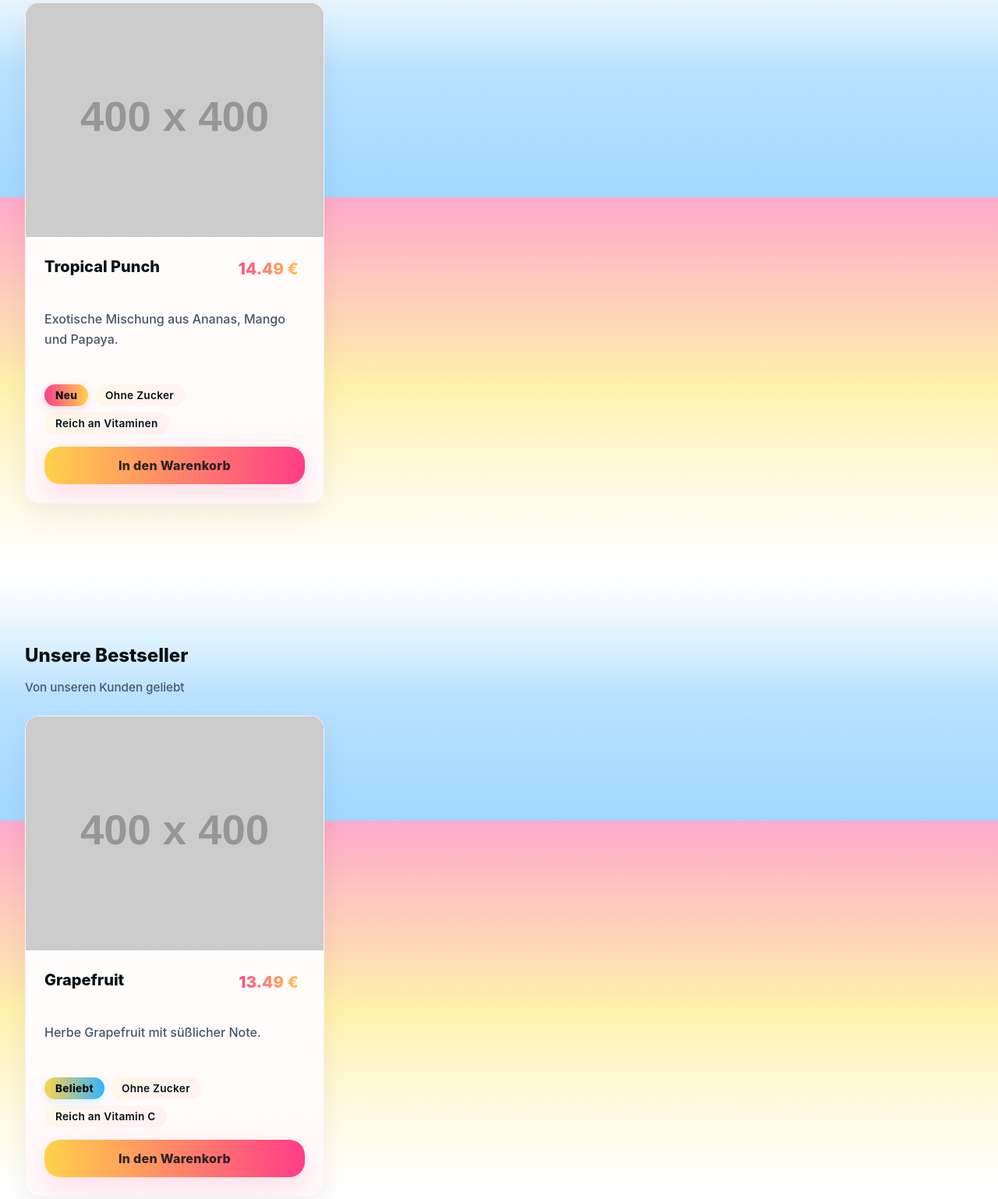
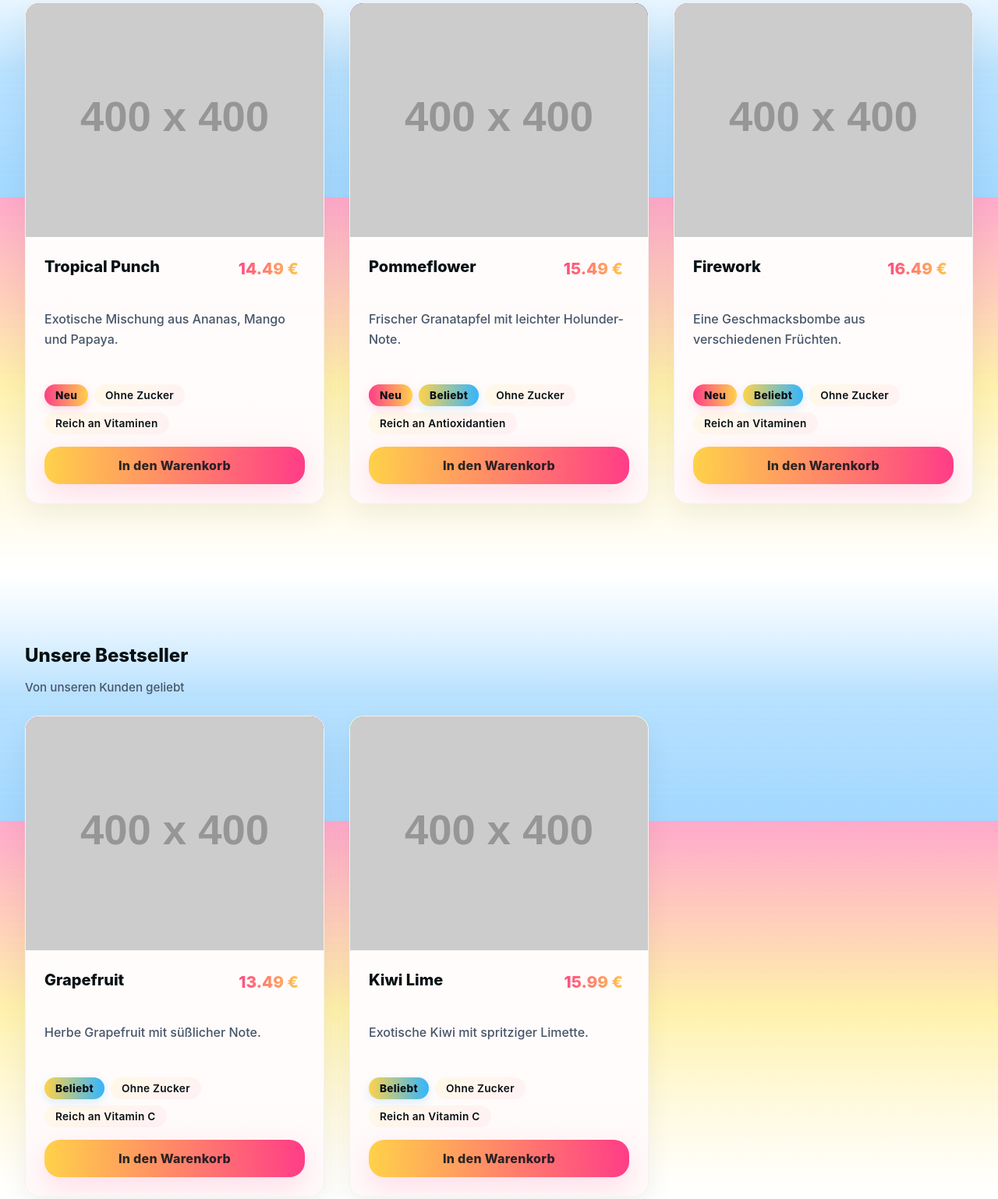
Before and after one commit to emilsan187/fruit-powder, a plain HTML site: page index.html in a window 1280 px wide. Shown: the part 1347-2885 px from the top of the page at 78% size. Drawn offline with Linux system fonts and the light colour scheme; placeholder pictures from the web are drawn by us.

Commit message:
a bit of a change and insta links

```diff
--- a/index.html
+++ b/index.html
@@ -62,7 +62,7 @@
     <footer class="site-footer">
       <div class="container footer-inner">
         <div>© <strong>Emil's Getränkepulver</strong></div>
-        <div class="small muted">Folge uns: <a class="link" href="#">Instagram</a></div>
+        <div class="small muted">Folge uns: <a class="link" href="https://www.instagram.com/emilsanna/">Instagram</a></div>
         <a class="nav-link" href="impress.html">Impressum</a>
       </div>
     </footer>
--- a/js/products.js
+++ b/js/products.js
@@ -117,5 +117,80 @@ const PRODUCTS = [
     gradient: ['#FFA500', '#FF8C00'],
     featured: false,
     isNew: true
+  },
+  {
+    id: 'pommeflower',
+    name: 'Pommeflower',
+    description: 'Frischer Granatapfel mit leichter Holunder-Note.',
+    details: 'Aromatischer Granatapfel kombiniert mit blumigen Holunderaromen',
+    category: 'basics',
+    price: 15.49,
+    size: '400g',
+    servings: 20,
+    features: ['Ohne Zucker', 'Reich an Antioxidantien', 'Natürliche Aromen', 'Vegan'],
+    image: 'https://placehold.co/400x400/8A2BE2/ffffff?text=Pommeflower',
+    gradient: ['#8A2BE2', '#4B0082'],
+    featured: true,
+    isNew: true
+  },
+  {
+    id: 'cucumber-mint',
+    name: 'Cucumber Mint',
+    description: 'Erfrischende Gurke mit kühler Minznote.',
+    details: 'Kühle Gurkenaromen kombiniert mit frischer Minze für ein belebendes Erlebnis',
+    category: 'basics',
+    price: 12.99,
+    size: '400g',
+    servings: 20,
+    features: ['Ohne Zucker', 'Natürliche Aromen', 'Vegan'],
+    image: 'https://placehold.co/400x400/00CED1/ffffff?text=Cucumber+Mint',
+    gradient: ['#00CED1', '#20B2AA'],
+    featured: false,
+    isNew: false
+  },
+  {
+    id: 'firework',
+    name: 'Firework',
+    description: 'Eine Geschmacksbombe aus verschiedenen Früchten.',
+    details: 'Kombination aus Beeren, Zitrusfrüchten und tropischen Aromen für ein intensives Geschmackserlebnis',
+    category: 'basics',
+    price: 16.49,
+    size: '400g',
+    servings: 20,
+    features: ['Ohne Zucker', 'Reich an Vitaminen', 'Natürliche Aromen', 'Vegan'],
+    image: 'https://placehold.co/400x400/FF4500/ffffff?text=Firework',
+    gradient: ['#FF4500', '#FF69B4'],
+    featured: true,
+    isNew: true
+  },
+  {
+    id: 'berry-blast',
+    name: 'Berry Blast',
+    description: 'Intensive Beerenmischung mit süßer Note.',
+    details: 'Saftige Erdbeeren, Himbeeren und Blaubeeren für ein fruchtiges Erlebnis',
+    category: 'basics',
+    price: 14.99,
+    size: '400g',
+    servings: 20,
+    features: ['Ohne Zucker', 'Reich an Antioxidantien', 'Natürliche Aromen', 'Vegan'],
+    image: 'https://placehold.co/400x400/8B0000/ffffff?text=Berry+Blast',
+    gradient: ['#8B0000', '#FF1493'],
+    featured: false,
+    isNew: false
+  },
+  {
+    id: 'kiwi-lime',
+    name: 'Kiwi Lime',
+    description: 'Exotische Kiwi mit spritziger Limette.',
+    details: 'Frische Kiwis kombiniert mit der Säure von Limetten für ein belebendes Geschmackserlebnis',
+    category: 'basics',
+    price: 15.99,
+    size: '400g',
+    servings: 20,
+    features: ['Ohne Zucker', 'Reich an Vitamin C', 'Natürliche Aromen', 'Vegan'],
+    image: 'https://placehold.co/400x400/32CD32/ffffff?text=Kiwi+Lime',
+    gradient: ['#32CD32', '#ADFF2F'],
+    featured: true,
+    isNew: false
   }
 ];
```
Also changed, not shown: about.html (+1 -1 lines), checkout.html (+1 -1 lines), contact.html (+1 -1 lines), impress.html (+1 -1 lines), products.html (+1 -1 lines).
